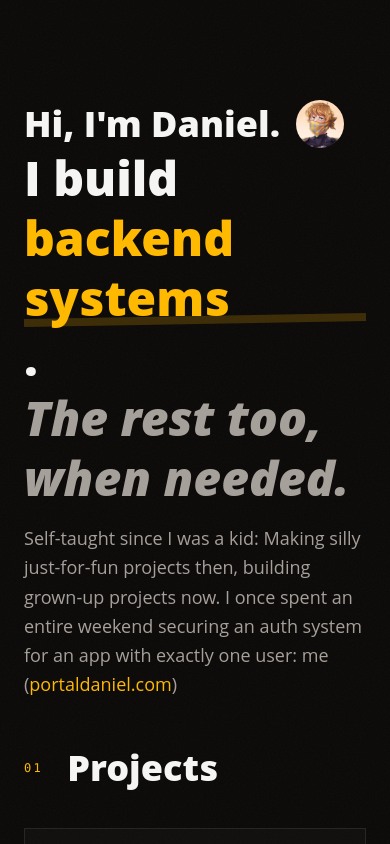
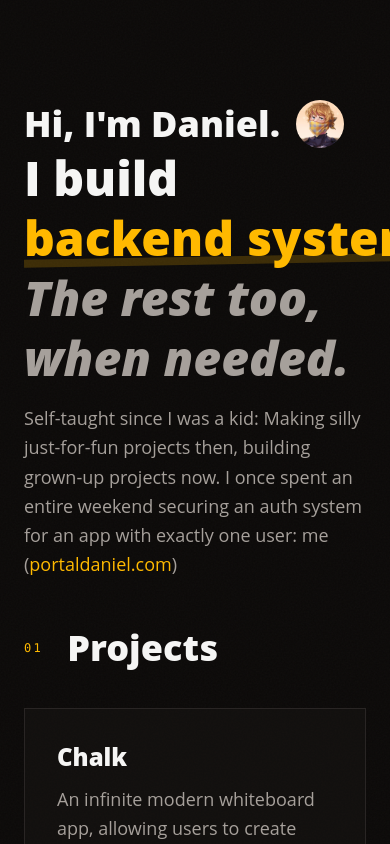
Before and after one commit to Gameoholic/gameoholic-dev-portfolio, a React (Vite) app: page / in a window 390 px wide. Shown: the top 844 px of the page. Built offline with nearby package versions, Linux system fonts and the light colour scheme.

Commit message:
fix: period on newline on mobile

```diff
--- a/src/pages/Home.tsx
+++ b/src/pages/Home.tsx
@@ -32,13 +32,15 @@ export default function Home() {
                         />
                     </span>
                     I build{" "}
-                    <span className="relative inline-block">
-                        <span className="relative z-10 text-amber-400">
-                            backend systems
+                    <span className="whitespace-nowrap">
+                        <span className="relative inline-block">
+                            <span className="relative z-10 text-amber-400">
+                                backend systems
+                            </span>
+                            <span className="absolute right-0 bottom-1 left-0 z-0 h-2 -rotate-1 bg-amber-400/20" />
                         </span>
-                        <span className="absolute right-0 bottom-1 left-0 z-0 h-2 -rotate-1 bg-amber-400/20" />
+                        .{" "}
                     </span>
-                    .{" "}
                     <span className="block text-stone-400 italic">
                         The rest too, when needed.
                     </span>
```
